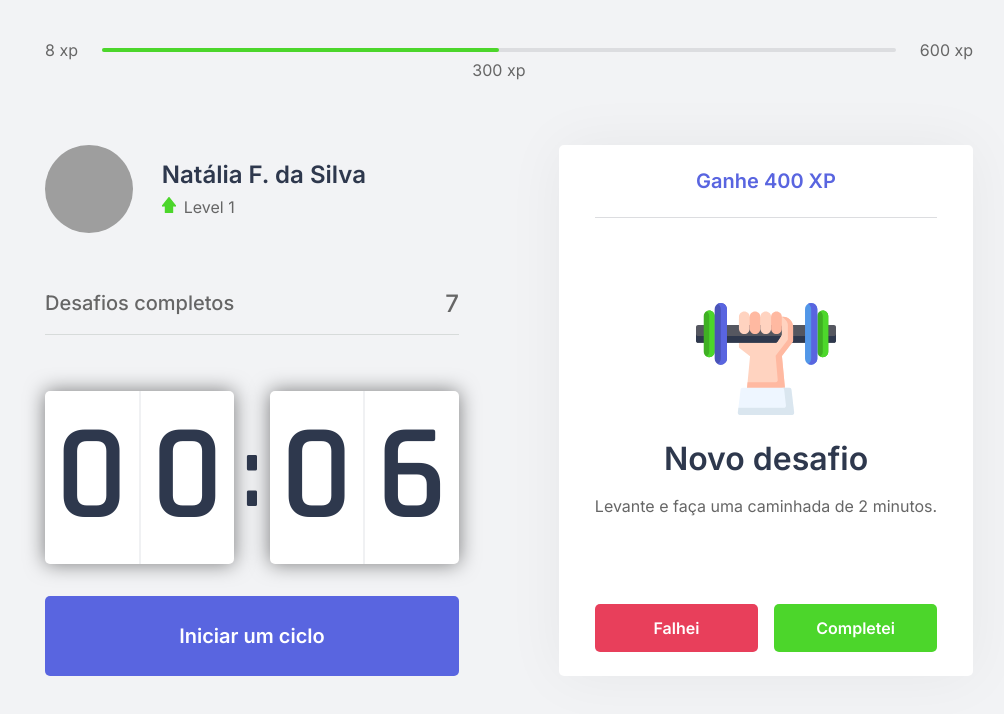
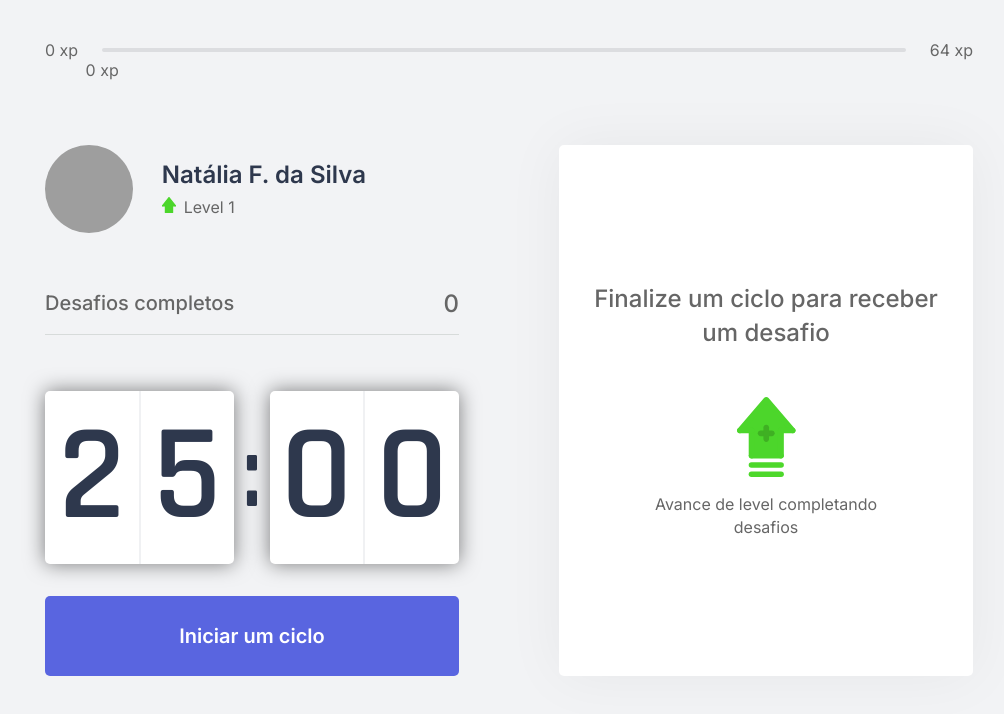
Before and after one commit to natalia-fs/nlw-moveit, a Next.js app: page / in a window 1280 px wide. Shown: the top 714 px of the page, without its empty margins (131-1135 px from the left). Built offline with nearby package versions, Linux system fonts and the light colour scheme; grey boxes are pictures that could not be loaded.

Commit message:
Melhorando a comunicação entre os components

```diff
--- /dev/null
+++ b/challenges.json
@@ -0,0 +1,62 @@
+[
+  {
+    "type": "body",
+    "description": "Estique um de seus braços com a palma da mão virada para frente e puxe os dedos para cima por 10 segundos por mão.",
+    "amount": 80
+  },
+  {
+    "type": "body",
+    "description": "Estique seu braço contra o peito e puxe-o utilizando o outro braço por 10 segundos por braço.",
+    "amount": 60
+  },
+  {
+    "type": "body",
+    "description": "Puxe seu pescoço com a ajuda da mão para a direita e para a esquerda, permanecendo na posição por alguns segundos.",
+    "amount": 70
+  },
+  {
+    "type": "body",
+    "description": "Com as duas mãos na parte de trás da cabeça, leve-a para baixo, alongando a parte de trás da região.",
+    "amount": 60
+  },
+  {
+    "type": "body",
+    "description": "Cruze as pernas e desça com as mãos esticadas em direção ao chão. Repita o movimento com a outra perna na frente.",
+    "amount": 100
+  },
+  {
+    "type": "body",
+    "description": "Sentado, abra as pernas e tente encostar as palmas das mãos no chão, repita 3 vezes por 5 segundos.",
+    "amount": 80
+  },
+  {
+    "type": "body",
+    "description": "Puxe o joelho de encontro ao peito e segure, troque de perna após 10 segundos.",
+    "amount": 50
+  },
+  {
+    "type": "body",
+    "description": "Sentado, cruze uma perna e incline seu tronco à frente, troque de perna após 10 segundos.",
+    "amount": 80
+  },
+  {
+    "type": "eye",
+    "description": "Sentado, feche os olhos e cubra-os com as palmas da mão durante 2 minutos, depois abra normalmente.",
+    "amount": 90
+  },
+  {
+    "type": "eye",
+    "description": "Em algum ambiente aberto, olhe o mais longe que puder em quatro direções por 3s, mexa apenas os olhos. Repita 3 vezes.",
+    "amount": 140
+  },
+  {
+    "type": "eye",
+    "description": "Usando os polegares, massage a área abaixo das sobrancelhas em movimentos circulares por 15 segundos.",
+    "amount": 70
+  },
+  {
+    "type": "body",
+    "description": "Em pé, gire a cintura o máximo que puder para a esquerda, segure por cinco segundos. Repita para a direita.",
+    "amount": 90
+  }
+]
--- a/src/components/ChallengeBox.tsx
+++ b/src/components/ChallengeBox.tsx
@@ -4,25 +4,25 @@
 
 export function ChallengeBox() {
 
-  const hasActiveChallenge = true;
+  const { activeChallenge, resetChallenge } = useContext(ChallengesContext);
 
   return (
     <div className={styles.challengeBoxContainer}>
-      {hasActiveChallenge ? (
+      {activeChallenge ? (
         <div className={styles.challengeActive}>
-          <header>Ganhe 400 XP</header>
+          <header>Ganhe {activeChallenge.amount} XP</header>
 
           <main>
-            <img src="icons/body.svg" alt="" />
+            <img src={`icons/${activeChallenge.type}.svg`} alt="" />
             <strong>Novo desafio</strong>
-            <p>Levante e faça uma caminhada de 2 minutos.</p>
+            <p>{activeChallenge.description}</p>
           </main>
 
           <footer>
             <button
               type="button"
               className={styles.challengeFailedButton}
-
+              onClick={resetChallenge}
             >
               Falhei
             </button>
--- a/src/components/CompletedChallenges.tsx
+++ b/src/components/CompletedChallenges.tsx
@@ -1,10 +1,15 @@
+import { useContext } from 'react';
+import { ChallengesContext } from '../contexts/ChallengesContext';
 import styles from '../styles/components/CompletedChallenges.module.css';
 
 export function CompletedChallenges(){
+
+    const { challengesCompleted } = useContext(ChallengesContext);
+
     return(
         <div className={styles.completedChallengesContainer}>
             <span>Desafios completos</span>
-            <span>7</span>
+            <span> { challengesCompleted } </span>
         </div>
     )
 }
--- a/src/components/Countdown.tsx
+++ b/src/components/Countdown.tsx
@@ -8,7 +8,7 @@
 
   const { startNewChallenge } = useContext(ChallengesContext);
 
-  const [time, setTime] = useState(0.1 * 60);
+  const [time, setTime] = useState(25 * 60);
   const [isActive, setIsActive] = useState(false);
   const [hasFinished, setHasFinished] = useState(false);
 
@@ -24,7 +24,7 @@
   function resetCountdown() {
     clearTimeout(countdownTimeout);
     setIsActive(false);
-    setTime(0.1 * 60);
+    setTime(25 * 60);
   }
 
   useEffect(() => {
--- a/src/components/ExperienceBar.tsx
+++ b/src/components/ExperienceBar.tsx
@@ -1,16 +1,23 @@
+import { useContext } from 'react';
+import { ChallengesContext } from '../contexts/ChallengesContext';
 import styles from '../styles/components/ExperienceBar.module.css';
 
 export function ExperienceBar(){
+
+    const { currentExperience, experienceToNextLevel } = useContext(ChallengesContext);
+
+    const percentToNextLevel = Math.round(currentExperience * 100) / experienceToNextLevel
+
     return(
         <header className={styles.experienceBar}>
-            <span>8 xp</span>
+            <span> { currentExperience } xp</span>
             <div>
-                <div style={{width: '50%'}}></div>
-                <span style={{left: '50%'}} className={styles.currentExperience}>
-                    300 xp
+                <div style={{width: `${percentToNextLevel}%`}}></div>
+                <span style={{left: `${percentToNextLevel}%`}} className={styles.currentExperience}>
+                    { currentExperience } xp
                 </span>
             </div>
-            <span>600 xp</span>
+            <span>{ experienceToNextLevel } xp</span>
         </header>
     )
 }
--- a/src/contexts/ChallengesContext.tsx
+++ b/src/contexts/ChallengesContext.tsx
@@ -1,11 +1,21 @@
 import { createContext, useState, ReactNode } from "react";
+import challenges from '../../challenges.json';
+
+interface Challenge {
+  type: 'body' | 'eye';
+  description: string;
+  amount: number;
+}
 
 interface ChallengesContextData {
   level: number;
   currentExperience: number;
+  experienceToNextLevel: number;
   challengesCompleted: number;
+  activeChallenge: Challenge;
   levelUp: () => void;
   startNewChallenge: () => void;
+  resetChallenge: () => void;
 }
 
 interface ChallengesProviderProps {
@@ -19,12 +29,23 @@
   const [currentExperience, setCurrentExperience] = useState(0);
   const [challengesCompleted, setChallengesCompleted] = useState(0);
 
+  const [activeChallenge, setActiveChallenge] = useState(null);
+
+  const experienceToNextLevel = Math.pow((level + 1) * 4, 2)
+
   function levelUp() {
     setLevel(level + 1);
   }
 
   function startNewChallenge() {
-    console.log("New challenge!");
+    const randomChallengeIndex = Math.floor(Math.random() * challenges.length);
+    const challenge = challenges[randomChallengeIndex];
+
+    setActiveChallenge(challenge);
+  }
+
+  function resetChallenge(){
+    setActiveChallenge(null);
   }
 
   return (
@@ -32,9 +53,12 @@
       value={{
         level,
         currentExperience,
+        experienceToNextLevel,
         challengesCompleted,
         levelUp,
         startNewChallenge,
+        activeChallenge,
+        resetChallenge,
       }}
     >
       {children}
```
